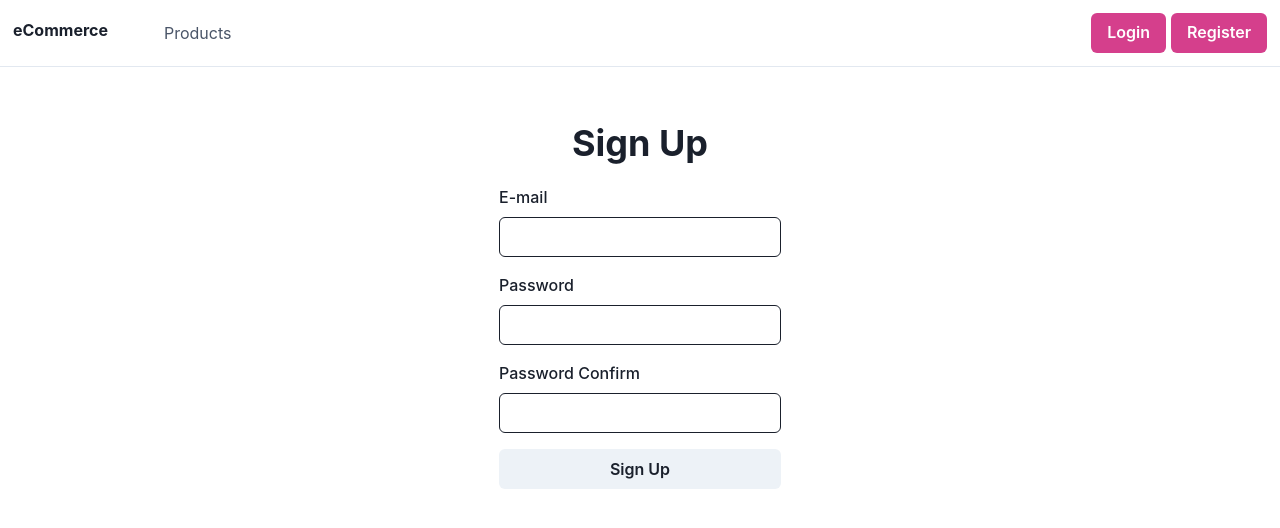
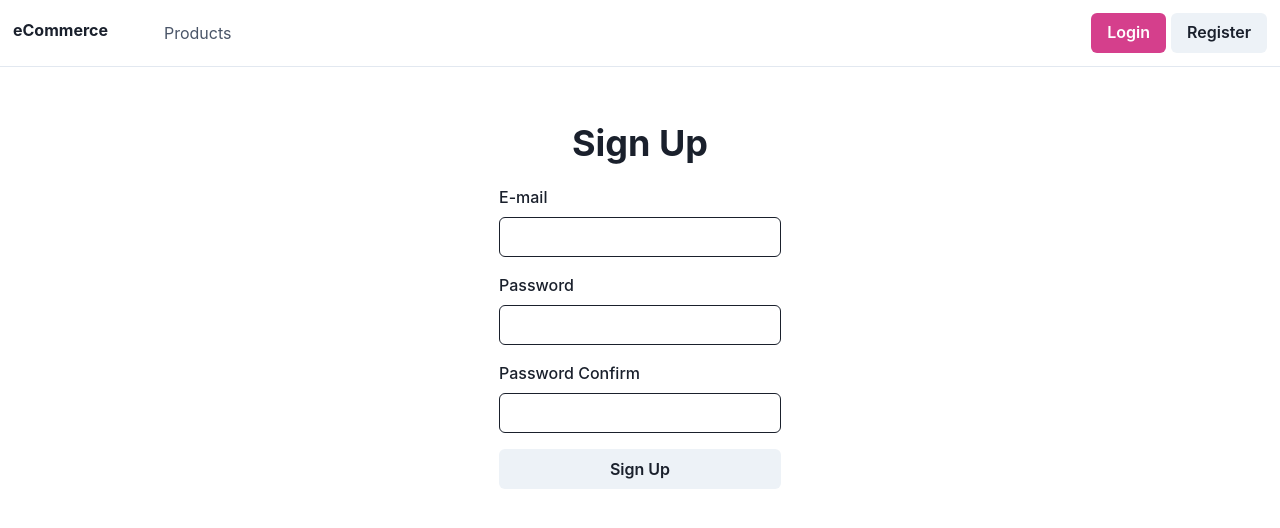
Before and after one commit to zkurucu/ecommerce-app, a React (Create React App) app in the folder client/: page /signup in a window 1280 px wide. Shown: the top 528 px of the page. Built offline with nearby package versions, Linux system fonts and the light colour scheme.

Commit message:
User Registration Steps - 3

```diff
--- a/client/src/components/Navbar/index.js
+++ b/client/src/components/Navbar/index.js
@@ -2,7 +2,11 @@ import React from "react";
 import styles from "./styles.module.css";
 import { Link } from "react-router-dom";
 import { Button } from "@chakra-ui/react";
+import { useAuth } from "../../contexts/AuthContext";
+
 function Navbar() {
+  const { loggedIn } = useAuth();
+
   return (
     <nav className={styles.nav}>
       <div className={styles.left}>
@@ -16,12 +20,23 @@ function Navbar() {
         </ul>
       </div>
       <div className={styles.right}>
-        <Link to="/signin">
-          <Button colorScheme="pink">Login</Button>
-        </Link>
-        <Link to="/signup">
-          <Button colorScheme="pink">Register</Button>
-        </Link>
+        {!loggedIn && (
+          <>
+            <Link to="/signin">
+              <Button colorScheme="pink">Login</Button>
+            </Link>
+            <Link to="/signup">
+              <Button>Register</Button>
+            </Link>
+          </>
+        )}
+        {loggedIn && (
+          <>
+            <Link to="/profile">
+              <Button colorScheme="pink">Profile</Button>
+            </Link>
+          </>
+        )}
       </div>
     </nav>
   );
--- /dev/null
+++ b/client/src/contexts/AuthContext.js
@@ -0,0 +1,25 @@
+import { useState, createContext, useEffect, useContext } from "react";
+
+const AuthContext = createContext();
+
+const AuthProvider = ({ children }) => {
+  const [user, setUser] = useState(null);
+  const [loggedIn, setLoggedIn] = useState(false);
+
+  const login = (data) => {
+    setLoggedIn(true);
+    setUser(data.user);
+  };
+
+  const values = {
+    loggedIn,
+    user,
+    login,
+  };
+
+  return <AuthContext.Provider value={values}>{children}</AuthContext.Provider>;
+};
+
+const useAuth = () => useContext(AuthContext);
+
+export { AuthProvider, useAuth };
--- a/client/src/index.js
+++ b/client/src/index.js
@@ -7,6 +7,8 @@ import { ReactQueryDevtools } from "react-query/devtools";
 import { ChakraProvider } from "@chakra-ui/react";
 import App from "./App";
 import reportWebVitals from "./reportWebVitals";
+// contexts
+import { AuthProvider } from "./contexts/AuthContext";
 
 const queryClient = new QueryClient({
   defaultOptions: {
@@ -21,7 +23,9 @@ ReactDOM.render(
   <React.StrictMode>
     <QueryClientProvider client={queryClient}>
       <ChakraProvider>
-        <App />
+        <AuthProvider>
+          <App />
+        </AuthProvider>
       </ChakraProvider>
       <ReactQueryDevtools initialIsOpen={false} />
     </QueryClientProvider>
--- a/client/src/pages/Auth/Signup/index.js
+++ b/client/src/pages/Auth/Signup/index.js
@@ -12,8 +12,11 @@ import {
 import validationSchema from "./validations";
 import { useFormik } from "formik";
 import { fetchRegister } from "../../../api";
+import { useAuth } from "../../../contexts/AuthContext";
 
 function Signup() {
+  const { login } = useAuth();
+
   const formik = useFormik({
     initialValues: {
       email: "",
@@ -27,6 +30,7 @@ function Signup() {
           email: values.email,
           password: values.password,
         });
+        login(registerResponse);
         console.log(registerResponse);
       } catch (e) {
         bag.setErrors({ general: e.response.data.message });
```
